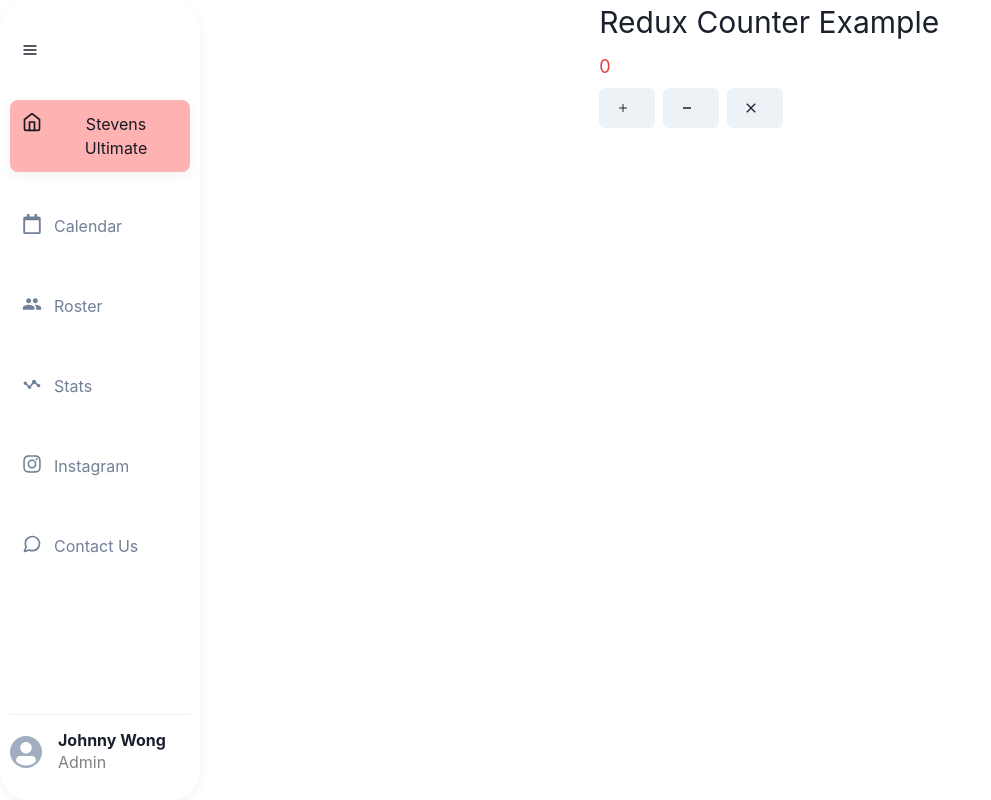
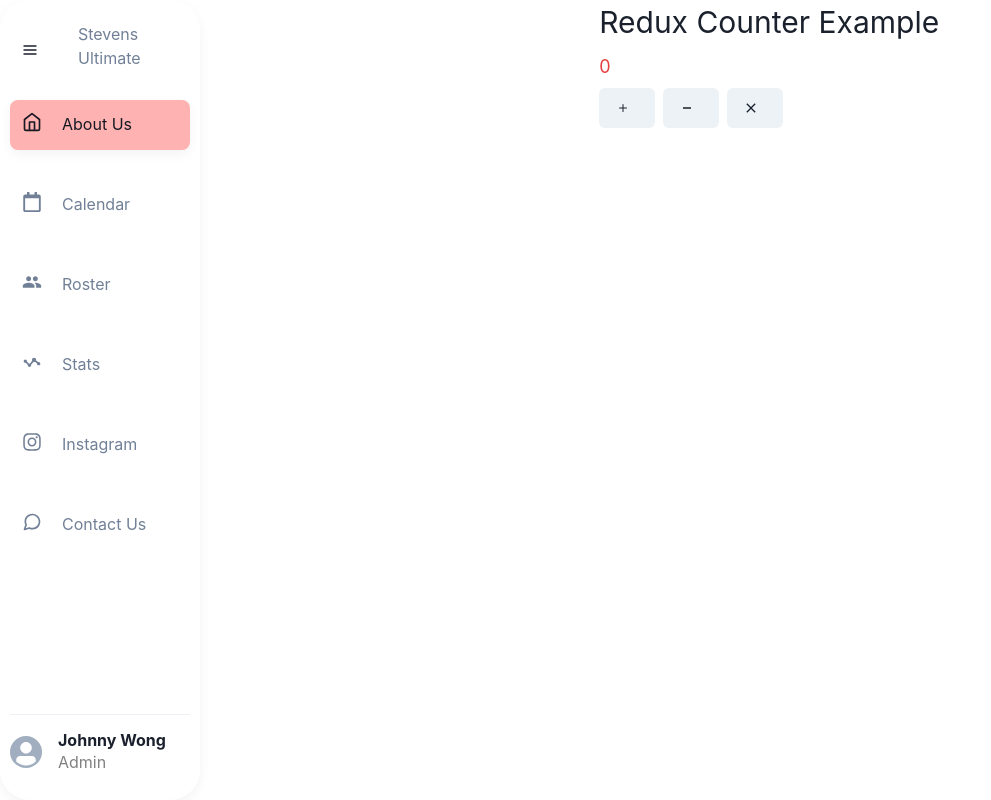
Before and after one commit to johnnywong30/stevens-ducks, a React (Create React App) app in the folder client/: page / in a window 1280 px wide. Both pictures are taken after a click on the button 37 px from the left and 43 px from the top of the page. Shown: the whole page, without its empty margins (0-991 px from the left). Built offline with nearby package versions, Linux system fonts and the light colour scheme.

Commit message:
clean up spacing

```diff
--- a/client/src/components/layout/NavItem.js
+++ b/client/src/components/layout/NavItem.js
@@ -39,7 +39,7 @@ export default function NavItem({ href, navSize, title, icon, active, descriptio
                     <MenuButton w={'100%'}>
                         <Flex>
                             <Icon as={icon} fontSize={'xl'} color={active ? 'gray.900' : 'gray.500'} />
-                            <Text display={navSize === 'sm' ? 'none' : 'flex'} ml={3} color={active ? 'gray.900' : 'gray.500'} >
+                            <Text display={navSize === 'sm' ? 'none' : 'flex'} ml={5} color={active ? 'gray.900' : 'gray.500'} >
                                 { title }
                             </Text>
                         </Flex>
--- a/client/src/components/layout/Sidebar.js
+++ b/client/src/components/layout/Sidebar.js
@@ -3,7 +3,7 @@ import { useState, useEffect } from "react";
 import { useSelector, useDispatch } from 'react-redux'
 import { setSmall, setLarge, setActive } from "redux/actions/layout";
 
-import { Flex, IconButton } from "@chakra-ui/react";
+import { Flex, IconButton, Text } from "@chakra-ui/react";
 import { FiMenu, FiHome, FiMessageCircle } from "react-icons/fi"
 import { FaInstagram, FaRegCalendar } from 'react-icons/fa'
 import { MdPeople } from 'react-icons/md'
@@ -47,6 +47,11 @@ export default function Sidebar() {
                 alignItems={navSize === 'sm' ? 'center' : 'flex-start'}
                 as={"nav"}
             >
+                <Flex
+                    flexDir={'row'}
+                    alignItems={navSize === 'sm' ? 'center' : 'flex-start'}
+                    as={"nav"}
+                >
                     <IconButton
                         background={"none"}
                         mt={5}
@@ -57,8 +62,15 @@ export default function Sidebar() {
                             else dispatch(setSmall())
                         }}
                     />
+                    {navSize === 'lg' &&
+                        <>
+                            {/* Put logo here? */}
+                            <Text mx={7} mt={3} color={'gray.500'}>Stevens Ultimate</Text>
+                        </>
+                    }
+                </Flex>
 
-                <NavItem navSize={navSize} icon={FiHome} title={"Stevens Ultimate"} href={'/'} active={active === '/'} />
+                <NavItem navSize={navSize} icon={FiHome} title={"About Us"} href={'/'} active={active === '/'} />
 
                 <NavItem navSize={navSize} icon={FaRegCalendar} title={"Calendar"} href={'/calendar'} active={active === '/calendar'} />
 
```
Lines whose indentation alone changed are shown as unchanged.
